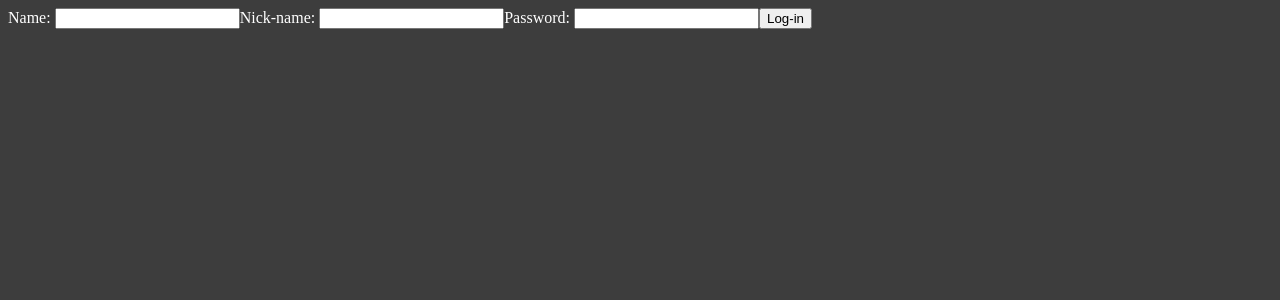
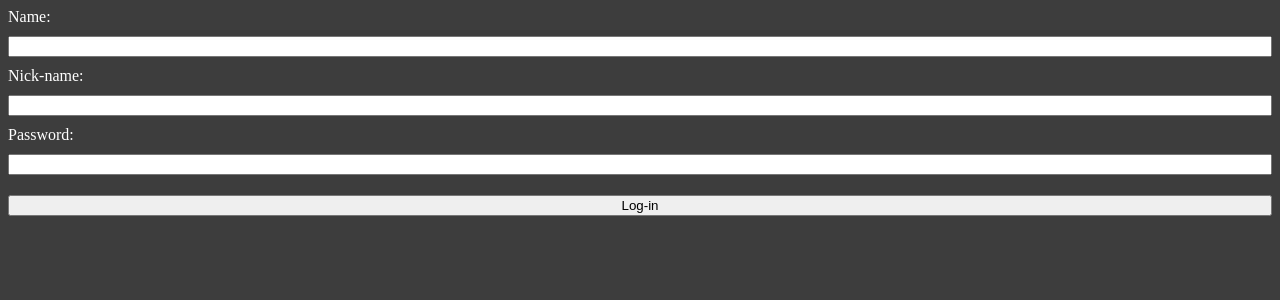
Before and after one commit to Massimo-Petralia/chat, an Angular app: page / in a window 1280 px wide. Shown: the top 300 px of the page. Built offline with nearby package versions, Linux system fonts and the light colour scheme.

Commit message:
feat: add some css (log form)

```diff
--- a/src/app/features/chat/chat-login/chat-login.component.scss
+++ b/src/app/features/chat/chat-login/chat-login.component.scss
@@ -1,3 +1,16 @@
+form{
+    display: flex;
+    flex-direction: column;
+}
+input{
+    margin: 10px 0px 10px 0px
+}
+
+button{
+    margin: 10px 0px 10px 0px
+
+}
+
 .logAlertMessage{
     color: red;
 }
--- a/src/app/features/chat/chat-login/chat-login.component.ts
+++ b/src/app/features/chat/chat-login/chat-login.component.ts
@@ -25,11 +25,9 @@ export class ChatLoginComponent {
     const formValue = JSON.stringify(this.form.value);
     const comparisonValue = '{"name":"","nick_name":"","password":""}';
     if (formValue === comparisonValue) {
-      debugger;
       this.emptyFieldsMessage = true;
       return;
-    } else {
-      this.user.emit(this.form.value);
     }
+    this.user.emit(this.form.value);
   }
 }
--- a/src/data-base/db.json
+++ b/src/data-base/db.json
@@ -287,6 +287,18 @@
       "nick_name": "",
       "password": "",
       "id": 48
+    },
+    {
+      "name": "",
+      "nick_name": "",
+      "password": "",
+      "id": 49
+    },
+    {
+      "name": "",
+      "nick_name": "",
+      "password": "",
+      "id": 50
     }
   ]
 }
```
